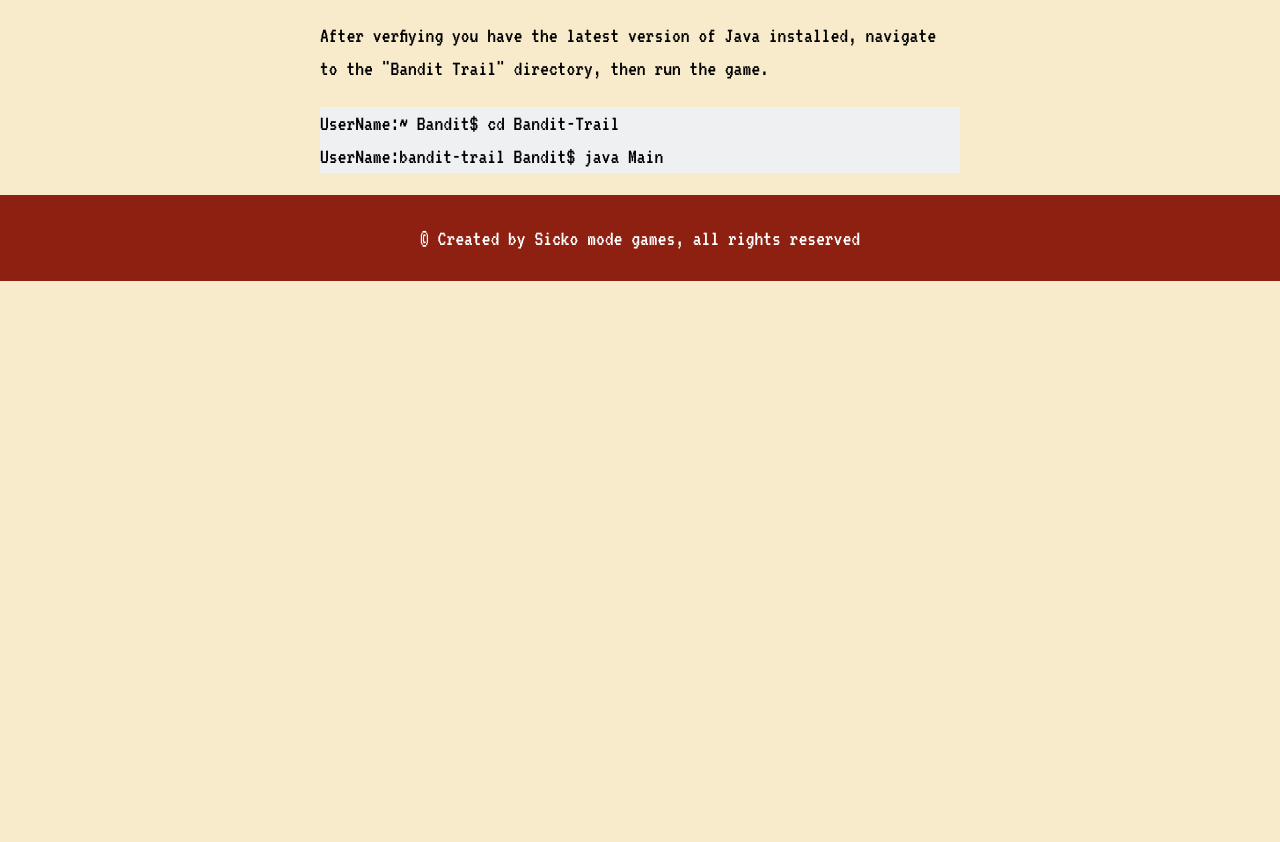
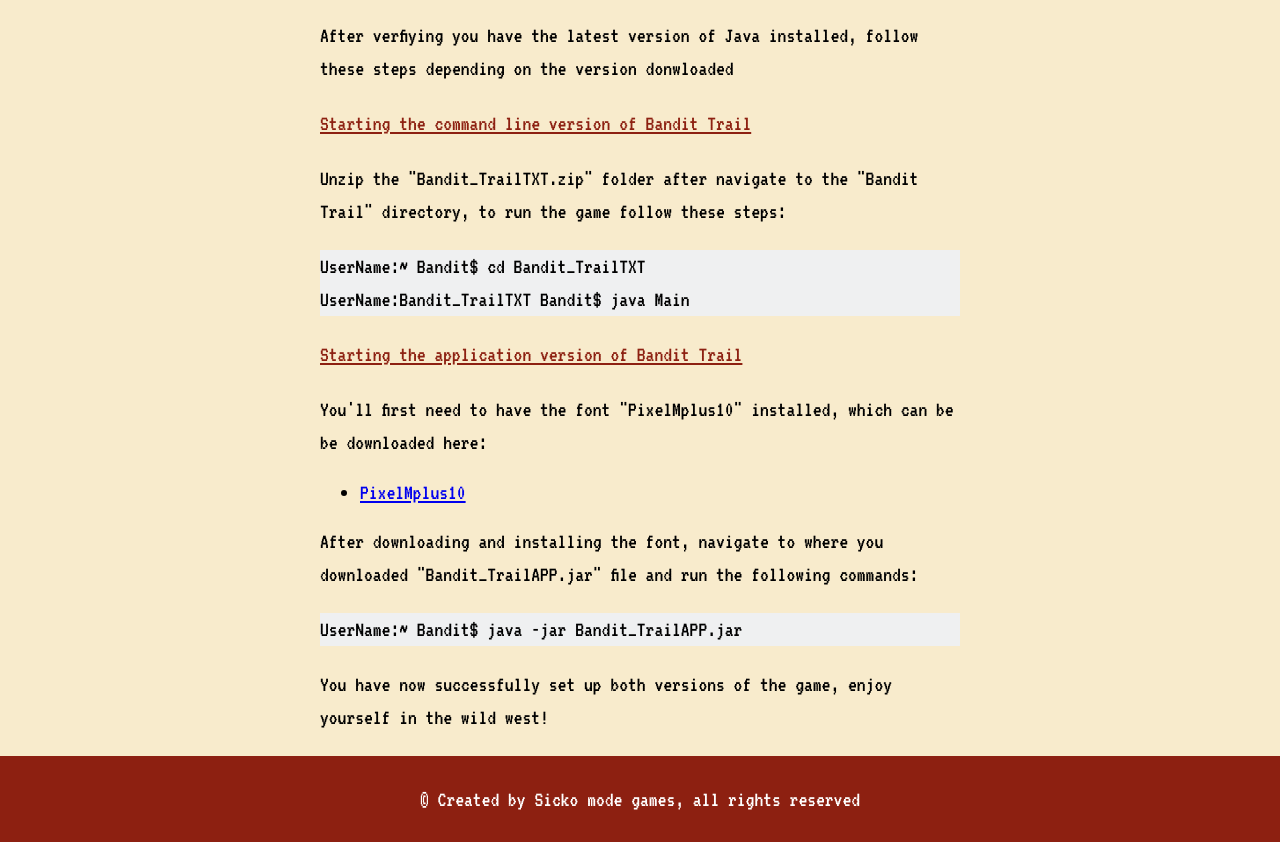
Before and after one commit to Kwame-M/bandit-trailweb, a plain HTML site: page read_me.html in a window 1280 px wide. Shown: the part 630-1472 px from the top of the page. Before the commit the page ends 911 px from the top, so only its background shows below. Drawn offline with Linux system fonts and the light colour scheme.

Commit message:
Updating read me for game versions and also added downloads for font/

```diff
--- a/read_me.html
+++ b/read_me.html
@@ -37,12 +37,21 @@
       Java(TM) SE Runtime Environment 18.9 (build 11.0.1+13-LTS)
       Java HotSpot(TM) 64-Bit Server VM 18.9 (build 11.0.1+13-LTS, mixed mode)
       </p>
-
-      <p>After verfiying you have the latest version of Java installed, navigate to the "Bandit Trail" directory, then run the game.</p>
-      <p class="codetxt">UserName:~ Bandit$ cd Bandit-Trail <br />
-        UserName:bandit-trail Bandit$ java Main
+      <p>After verfiying you have the latest version of Java installed, follow these steps depending on the version donwloaded</p>
+      <p> <u>Starting the command line version of Bandit Trail</u> </p>
+      <p>Unzip the "Bandit_TrailTXT.zip" folder after navigate to the "Bandit Trail" directory, to run the game follow these steps:</p>
+      <p class="codetxt">UserName:~ Bandit$ cd Bandit_TrailTXT <br />
+        UserName:Bandit_TrailTXT Bandit$ java Main
       </p>
-
+      <p> <u>Starting the application version of Bandit Trail</u> </p>
+      <p>You'll first need to have the font "PixelMplus10" installed, which can be be downloaded here:</p>
+      <ul>
+        <li> <a href="font/PixelMplus10-Regular.ttf" download>PixelMplus10</a> </li>
+      </ul>
+      <p>After downloading and installing the font, navigate to where you downloaded "Bandit_TrailAPP.jar" file and run the following commands:</p>
+      <p class="codetxt">UserName:~ Bandit$ java -jar Bandit_TrailAPP.jar <br />
+      </p>
+      <p>You have now successfully set up both versions of the game, enjoy yourself in the wild west!</p>
   </div>
   <!-- Text end -->
 
--- a/stylesheet/main.css
+++ b/stylesheet/main.css
@@ -165,6 +165,10 @@ body {
  color: white;
  text-align: center;
 }
+
+.text u{
+  color: #8d2011;
+}
 /* Read me end  */
 
 /* Form start */
```
Also changed, not shown: index.html (+1 -1 lines), 3 other files.
